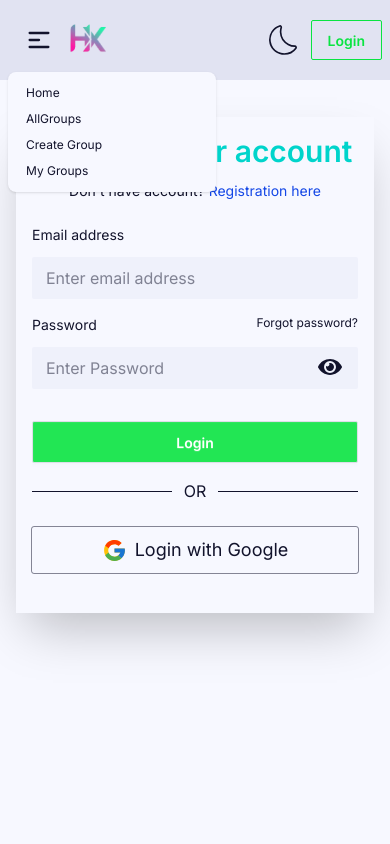
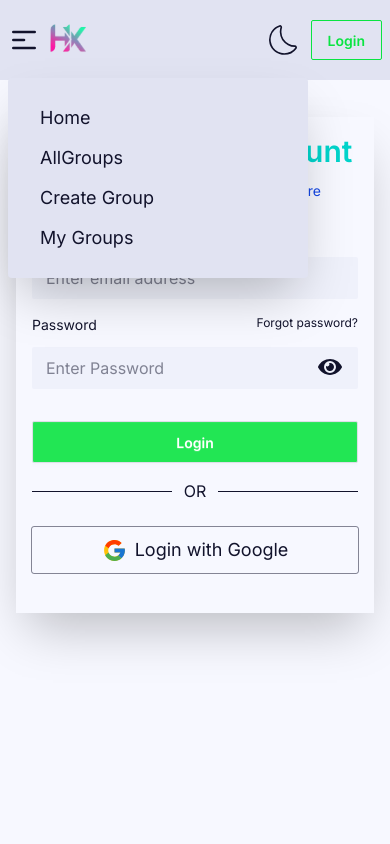
Before and after one commit to nurislam243/hobbex-client-side, a React (Vite) app: page /login in a window 390 px wide. Both pictures are taken after a click on the button 39 px from the left and 40 px from the top of the page. Shown: the top 844 px of the page. Built offline with nearby package versions, Linux system fonts and the light colour scheme; no server answers.

Commit message:
update readme.md file

```diff
--- a/src/components/Navbar/Navbar.jsx
+++ b/src/components/Navbar/Navbar.jsx
@@ -12,18 +12,31 @@ const Navbar = () => {
         <div className="bg-base-300 py-[8px] lg:py-[12px] sticky top-0 z-20">
             <nav className="navbar md:container mx-auto">
                 <div className="navbar-start w-full">
-                    <div className="flex items-center">
+                    <div className="flex items-center gap-2.5">
                         <div className="dropdown">
-                            <div tabIndex={0} role="button" className="btn btn-ghost lg:hidden">
-                                <svg xmlns="http://www.w3.org/2000/svg" className="h-7 w-7" fill="none" viewBox="0 0 24 24" stroke="currentColor"> <path strokeLinecap="round" strokeLinejoin="round" strokeWidth="2" d="M4 6h16M4 12h8m-8 6h16" /> </svg>
+                            <div tabIndex={0} role="button" className="lg:hidden">
+                                <svg xmlns="http://www.w3.org/2000/svg" className="h-8 w-8" fill="none" viewBox="0 0 24 24" stroke="currentColor"> <path strokeLinecap="round" strokeLinejoin="round" strokeWidth="2" d="M4 6h16M4 12h8m-8 6h16" /> </svg>
                             </div>
                             <ul
                                 tabIndex={0}
-                                className="menu menu-sm dropdown-content bg-base-100 rounded-box z-1 mt-3 w-52 p-2 shadow">
-                                <li><NavLink to={'/'}>Home</NavLink></li>
-                                <li><NavLink to={'/allGroups'}>AllGroups</NavLink></li>
-                                <li><NavLink to={'/createGroup'}>Create Group</NavLink></li>
-                                <li><NavLink to={'/myGroups'}>My Groups</NavLink></li>
+                                className="menu text-lg @min-[400px]:text-xl dropdown-content bg-base-300 rounded z-1 mt-[22px] w-52 @min-[370px]:w-[300px] p-5 shadow-2xl">
+                                <div className="">
+                                    <button
+                                    onClick={() => setTheme(!theme)}
+                                    className='cursor-pointer @min-[340px]:hidden flex mb-4 items-center gap-3'
+                                    data-tooltip-id="theme-tooltip"
+                                    data-tooltip-content={theme ? "Enable Dark Mode" : "Enable Light Mode"}
+                                    data-tooltip-place="top"
+                                    > <span className='text-gray-400'>Theme:</span>
+                                        {
+                                            theme ? <CiDark size={40} /> : <CiLight size={40} />
+                                        }
+                                    </button>
+                                </div>
+                                <li><NavLink to={'/'} className={({ isActive }) =>isActive ? "bg-accent/20 text-primary/65 font-semibold transition-colors duration-200" : ""}>Home</NavLink></li>
+                                <li><NavLink to={'/groups'} className={({ isActive }) =>isActive ? "bg-accent/20 text-primary/65 font-semibold transition-colors duration-200" : ""}>AllGroups</NavLink></li>
+                                <li><NavLink to={'/createGroup'} className={({ isActive }) =>isActive ? "bg-accent/20 text-primary/65 font-semibold transition-colors duration-200" : ""}>Create Group</NavLink></li>
+                                <li><NavLink to={'/myGroups'} className={({ isActive }) =>isActive ? "bg-accent/20 text-primary/65 font-semibold transition-colors duration-200" : ""}>My Groups</NavLink></li>
                             </ul>
                         </div>
                         <Zoom triggerOnce>
@@ -31,7 +44,7 @@ const Navbar = () => {
                                 <div className="w-9 h-9 -mb-1">
                                     <img src='/logoHobbex1.png' className='' alt="" />
                                 </div>
-                                <Link to={'/'} className="text-3xl hidden @min-[393px]:flex font-bold text-primary">HobbEx</Link>
+                                <Link to={'/'} className="text-3xl hidden @min-[424px]:flex font-bold text-primary">HobbEx</Link>
                             </div>
                         </Zoom>
                     </div>
@@ -48,7 +61,7 @@ const Navbar = () => {
                 <div className="navbar-end gap-2">
                     <button
                     onClick={() => setTheme(!theme)}
-                    className='cursor-pointer'
+                    className='cursor-pointer @min-[340px]:flex hidden'
                     data-tooltip-id="theme-tooltip"
                     data-tooltip-content={theme ? "Enable Dark Mode" : "Enable Light Mode"}
                     data-tooltip-place="top"
--- a/src/ui/NavEndAvatar/NavEndAvatar.jsx
+++ b/src/ui/NavEndAvatar/NavEndAvatar.jsx
@@ -9,7 +9,7 @@ const NavEndAvatar = () => {
         <div className='flex gap-3 items-center'>
             <div className="tooltip tooltip-bottom" data-tip={user?.displayName}>
                  {
-                    user ? <img referrerPolicy='no-referrer' src={user.photoURL} className='h-[40px] w-[40px] md:h-[44px] md:w-[44px] lg:h-[47px] lg:w-[47px] rounded-full' alt="" /> : ""
+                    user ? <img referrerPolicy='no-referrer' src={user.photoURL} className='h-[40px] w-[40px] min-h-[40px] min-w-[40px] md:h-[44px] md:w-[44px] lg:h-[47px] lg:w-[47px] rounded-full' alt="" /> : ""
                  }
             </div>
 
```
Also changed, not shown: src/main.jsx (+5 -2 lines), 1 other file (tests, documents, lock files or other folders).
